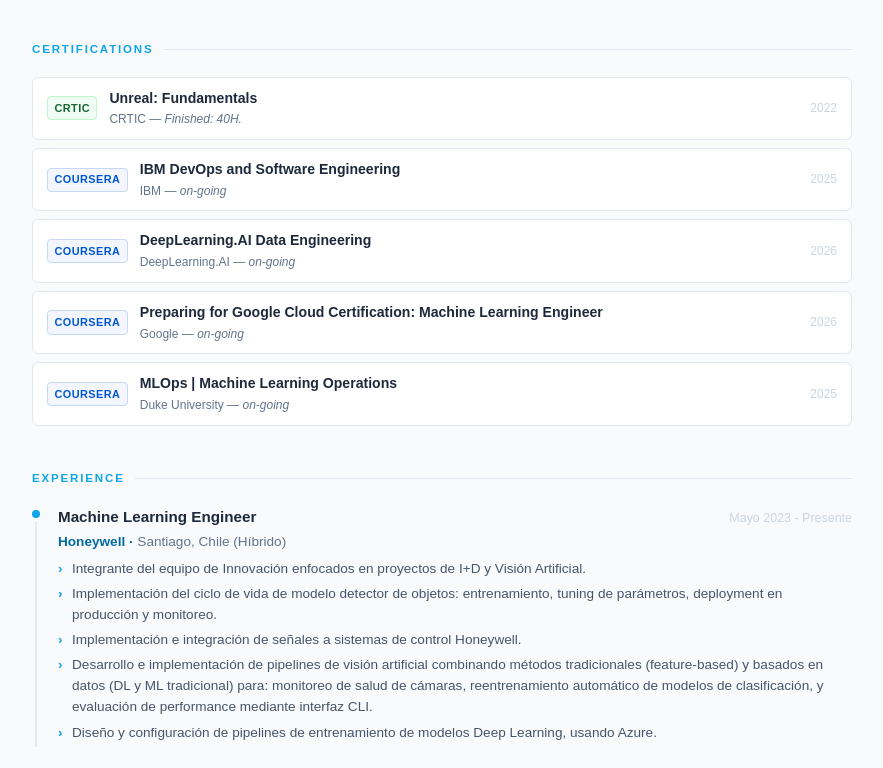
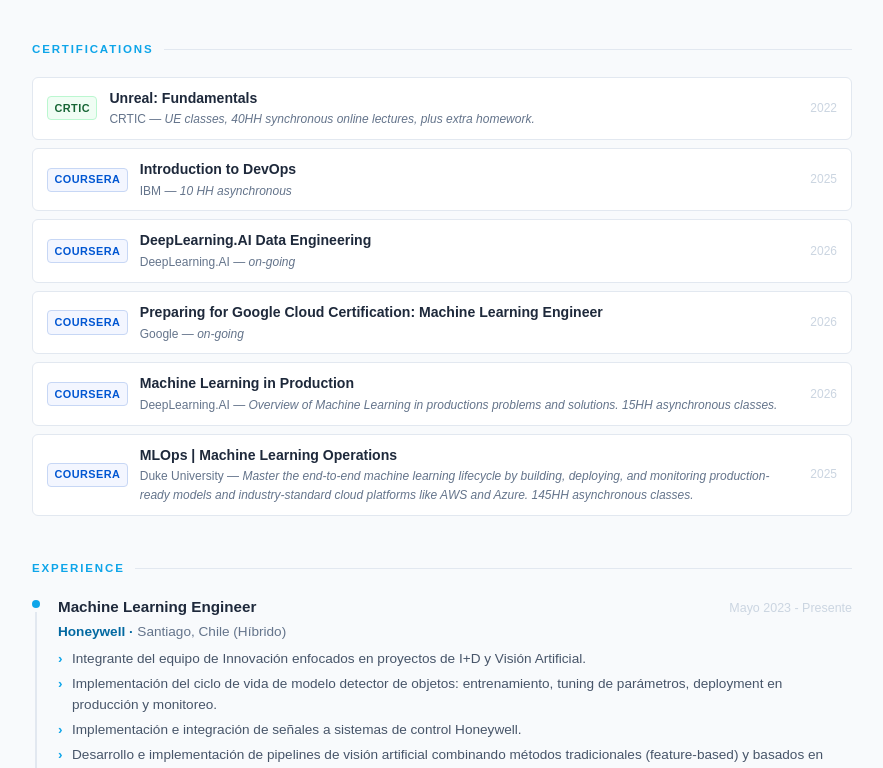
Before and after one commit to italosalgado14/cv-automat, a plain HTML site: page docs/es.html in a window 1280 px wide. Shown: the part 788-1556 px from the top of the page, without its empty margins (198-1081 px from the left). Drawn offline with Linux system fonts and the light colour scheme.

Commit message:
Add modification for -

```diff
--- a/docs/es.html
+++ b/docs/es.html
@@ -645,9 +645,9 @@
         <span class="cert-badge other">CRTIC</span>
         <div class="cert-body">
 
-          <span class="cert-title">Unreal: Fundamentals</span>
+          <a class="cert-title" href="https://www.crtic.cl/formacion/" target="_blank">Unreal: Fundamentals</a>
 
-          <div class="cert-meta">CRTIC &mdash; <span style="font-style:italic;">Finished: 40H.</span></div>
+          <div class="cert-meta">CRTIC &mdash; <span style="font-style:italic;">UE classes, 40HH synchronous online lectures, plus extra homework.</span></div>
         </div>
         <span class="cert-year">2022</span>
       </div>
@@ -656,9 +656,9 @@
         <span class="cert-badge coursera">Coursera</span>
         <div class="cert-body">
 
-          <a class="cert-title" href="https://www.coursera.org/professional-certificates/devops-and-software-engineering" target="_blank">IBM DevOps and Software Engineering</a>
+          <a class="cert-title" href="https://www.coursera.org/professional-certificates/devops-and-software-engineering" target="_blank">Introduction to DevOps</a>
 
-          <div class="cert-meta">IBM &mdash; <span style="font-style:italic;">on-going</span></div>
+          <div class="cert-meta">IBM &mdash; <span style="font-style:italic;">10 HH asynchronous</span></div>
         </div>
         <span class="cert-year">2025</span>
       </div>
@@ -689,9 +689,20 @@
         <span class="cert-badge coursera">Coursera</span>
         <div class="cert-body">
 
+          <a class="cert-title" href="https://www.deeplearning.ai/courses/machine-learning-in-production/" target="_blank">Machine Learning in Production</a>
+
+          <div class="cert-meta">DeepLearning.AI &mdash; <span style="font-style:italic;">Overview of Machine Learning in productions problems and solutions. 15HH asynchronous classes.</span></div>
+        </div>
+        <span class="cert-year">2026</span>
+      </div>
+
+      <div class="cert-item">
+        <span class="cert-badge coursera">Coursera</span>
+        <div class="cert-body">
+
           <a class="cert-title" href="https://www.coursera.org/specializations/mlops-machine-learning-duke" target="_blank">MLOps | Machine Learning Operations</a>
 
-          <div class="cert-meta">Duke University &mdash; <span style="font-style:italic;">on-going</span></div>
+          <div class="cert-meta">Duke University &mdash; <span style="font-style:italic;">Master the end-to-end machine learning lifecycle by building, deploying, and monitoring production-ready models and industry-standard cloud platforms like AWS and Azure. 145HH asynchronous classes.</span></div>
         </div>
         <span class="cert-year">2025</span>
       </div>
@@ -871,7 +882,7 @@
         <div>
           <div class="edu-degree">Ingeniería Civil Electrónica</div>
           <div class="edu-inst">Universidad Técnica Federico Santa María, Casa Central &middot; Valparaíso, Chile</div>
-          <div class="edu-details">Titulado — Tesis: <em>Simulación de prendas en la dinámica corporal computada en la nube sobre videos monoculares RGB</em></div>
+          <div class="edu-details">Titulado - Tesis: <em>Simulación de prendas en la dinámica corporal computada en la nube sobre videos monoculares RGB</em></div>
         </div>
       </li>
 
```
Also changed, not shown: docs/index.html (+16 -5 lines), docs/posts.html (+1 -1 lines), 3 other files.
